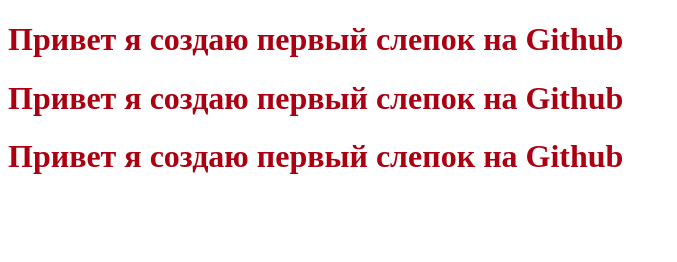
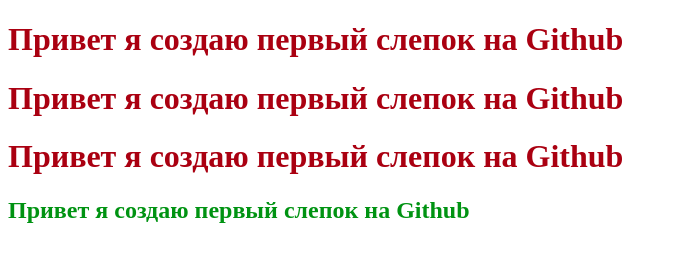
Before and after one commit to Omendrive/firstSite, a plain HTML site: page index.html in a window 1280 px wide. Shown: the whole page, without its empty margins (0-677 px from the left). Drawn offline with Linux system fonts and the light colour scheme.

Commit message:
commit new branch

```diff
--- a/css/style.css
+++ b/css/style.css
@@ -2,5 +2,5 @@
 	color: #A01;
 }
 h2 {
-	color: #26A8DA;
+	color: #009312;
 }
--- a/index.html
+++ b/index.html
@@ -9,5 +9,6 @@
 	<h1>Привет я создаю первый слепок на Github</h1>
 	<h1>Привет я создаю первый слепок на Github</h1>
 	<h1>Привет я создаю первый слепок на Github</h1>
+	<h2>Привет я создаю первый слепок на Github</h2>
 </body>
 </html>
```
